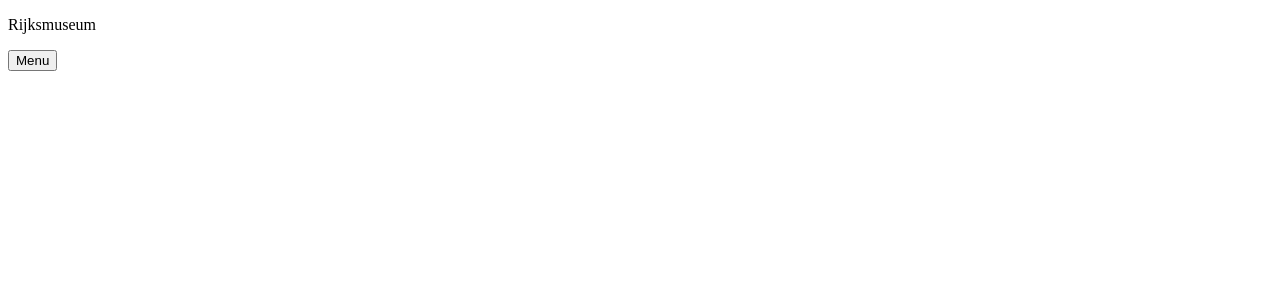
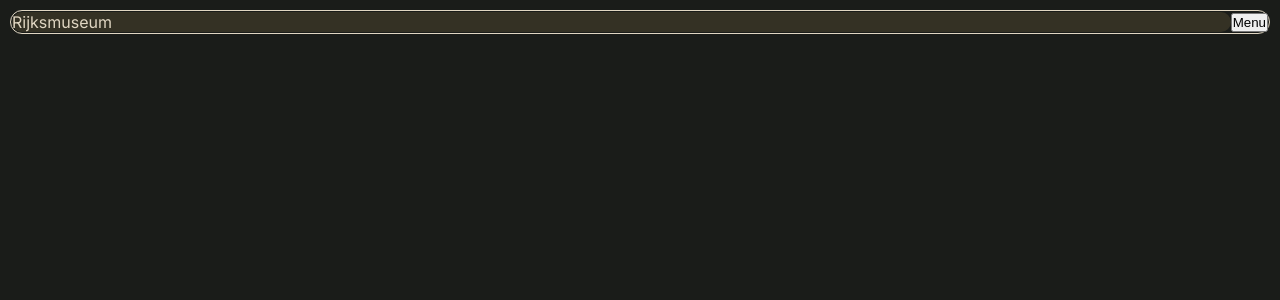
Before and after one commit to maxdevocht/rijksmuseum-site, a React (Vite) app: page / in a window 1280 px wide. Shown: the top 300 px of the page. Built offline with nearby package versions, Linux system fonts and the light colour scheme; a web font is replaced by a local one.

Commit message:
Update
Added nav styles

```diff
--- a/components/Navbar.jsx
+++ b/components/Navbar.jsx
@@ -7,7 +7,7 @@ export default function Navbar() {
                 <p className="name">Rijksmuseum</p>
             </div>
             <div className="nav--btn">
-                <button className="btn">Menu</button>
+                <button className="menu--btn">Menu</button>
             </div>
         </nav>
     )
--- a/src/index.css
+++ b/src/index.css
@@ -9,4 +9,44 @@
     --color-beige-dark: #b5a38d;
     --color-green: #8f8868;
     --color-green-dark: #343124;
+
+    --h1-font-size: 1.5rem;
+    --h2-font-size: 1.25;
+    --h3-font-size: 1.125rem;
+    --p-font-size: 1rem;
 }
+
+* {
+    margin: 0;
+    padding: 0;
+    box-sizing: border-box;
+    outline: none;
+}
+
+body {
+    background-color: var(--color-black);
+    padding: 10px;
+}
+
+/* navbar styling */
+.navbar {
+    border: 1px solid var(--color-beige);
+    border-radius: 28px;
+    padding: 1px;
+    display: flex;
+    align-items: center;
+    justify-content: space-between;
+}
+
+.nav--name {
+    background-color: var(--color-green-dark);
+    border-radius: 28px;
+    flex: 1;
+    align-items: center;
+    justify-content: center;
+}
+
+.name {
+    font-family: 'Inter', sans-serif;
+    color: var(--color-beige);
+}
```
